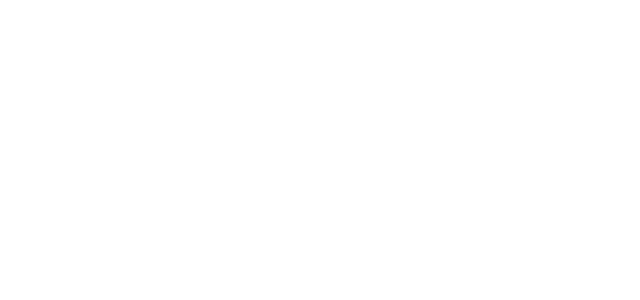
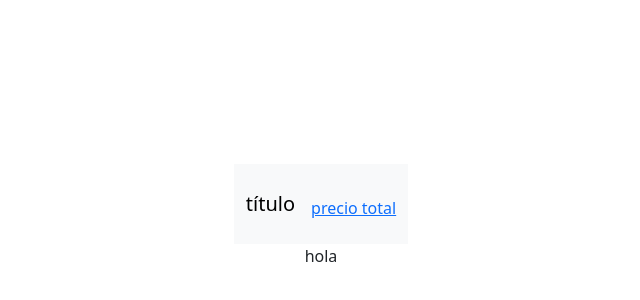
Before and after one commit to margge/pizzeria, a React (Vite) app: page /detalle in a window 1280 px wide. Shown: the part 176-476 px from the top of the page, without its empty margins (319-959 px from the left). Built offline with nearby package versions, Linux system fonts and the light colour scheme.

Commit message:
Create navbar component

```diff
--- a/src/App.jsx
+++ b/src/App.jsx
@@ -1,5 +1,8 @@
 import { Route, Routes } from 'react-router-dom'
 import './App.css'
+import NavBar from './components/NavBar';
+import "bootstrap/dist/css/bootstrap.css";
+
 
 import Home from './views/Home';
 import Detail from './views/Detail';
@@ -10,6 +13,7 @@ const App = () => {
 
   return (
     <>
+      <NavBar/>
       <Routes>
         <Route path='/' element={<Home/>}/>
         <Route path='/detalle' element={<Detail/>}/>
--- /dev/null
+++ b/src/components/NavBar.jsx
@@ -0,0 +1,28 @@
+import React from 'react';
+import { NavLink } from "react-router-dom";
+import "bootstrap/dist/css/bootstrap.css";
+
+const NavBar = () => {
+  return (
+    <div>
+      <nav className="navbar navbar-light bg-light">
+  <div className="container-fluid">
+    <div>
+    <a className="navbar-brand" href='/' >
+      <img src="" className="d-inline-block align-text-top"/>
+      título
+    </a>
+    </div>
+    <div className='d-flex'>
+    <NavLink to = "/carrito">
+        <img src="" className="d-inline-block align-text-top"/>
+        <p>precio total</p>
+    </NavLink>
+    </div>
+  </div>
+</nav>
+    </div>
+  )
+};
+
+export default NavBar;
--- a/src/views/Detail.jsx
+++ b/src/views/Detail.jsx
@@ -3,7 +3,7 @@ import React from 'react';
 const Detail = () => {
   return (
     <div>
-
+      <p>hola</p>
     </div>
   )
 }
--- a/src/views/Home.jsx
+++ b/src/views/Home.jsx
@@ -19,7 +19,7 @@ const Home = () => {
     <p className="card-text">{pizza.ingredients}</p>
     <p className="card-text">{pizza.price}</p>
     <div className='d-flex'>
-        <button className='btn btn-danger'>
+        <button className='btn btn-danger' onClick={() => navigate("/detalle")}>
             Ver más
         </button>
         <button className='btn btn-success' onClick={() => addToCart(pizza)}>
@@ -31,8 +31,6 @@ const Home = () => {
         </div>
       ))}
       </div>
-      <button onClick={() => navigate("/carrito")}> Cart</button>
-
     </div>
   )
 }
```
